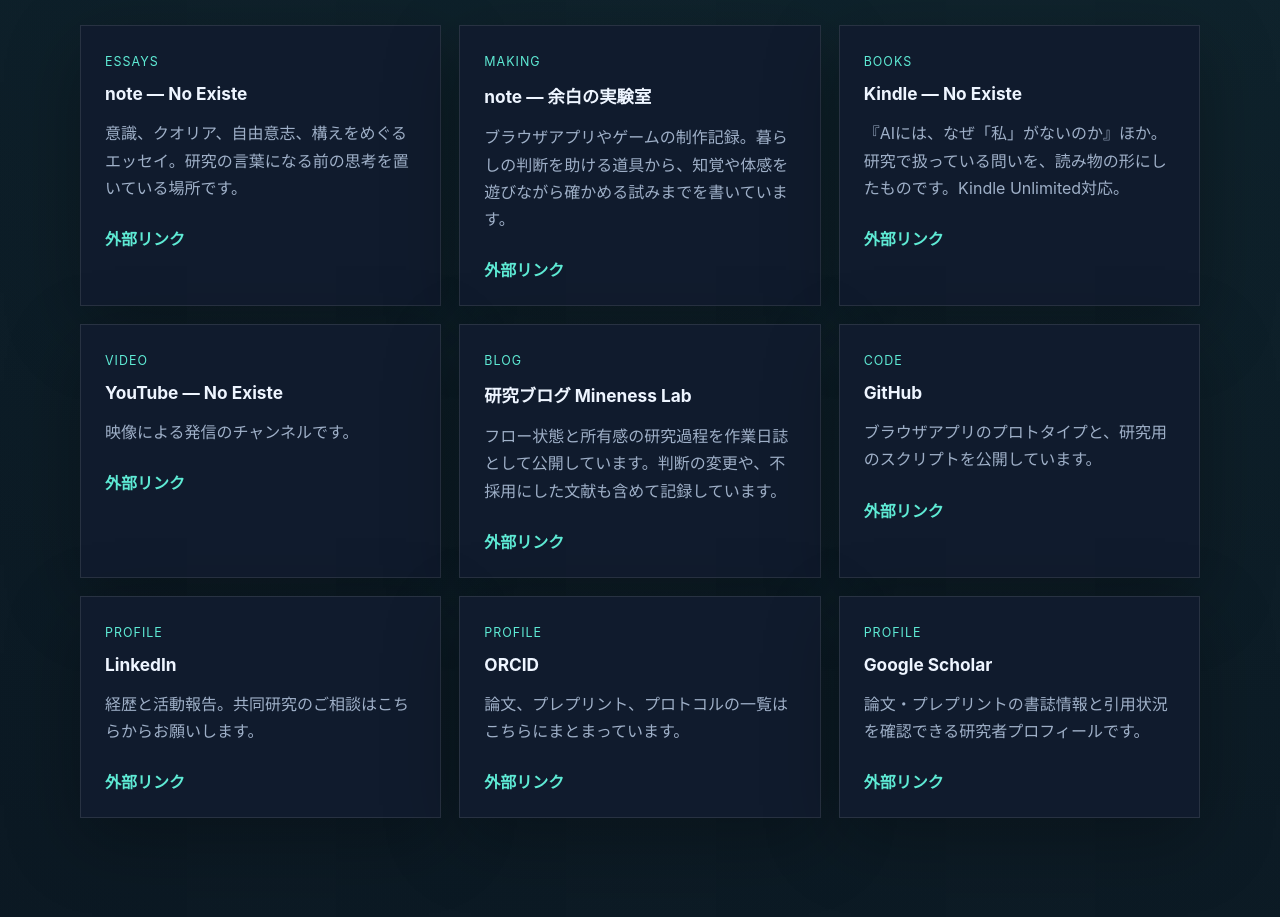
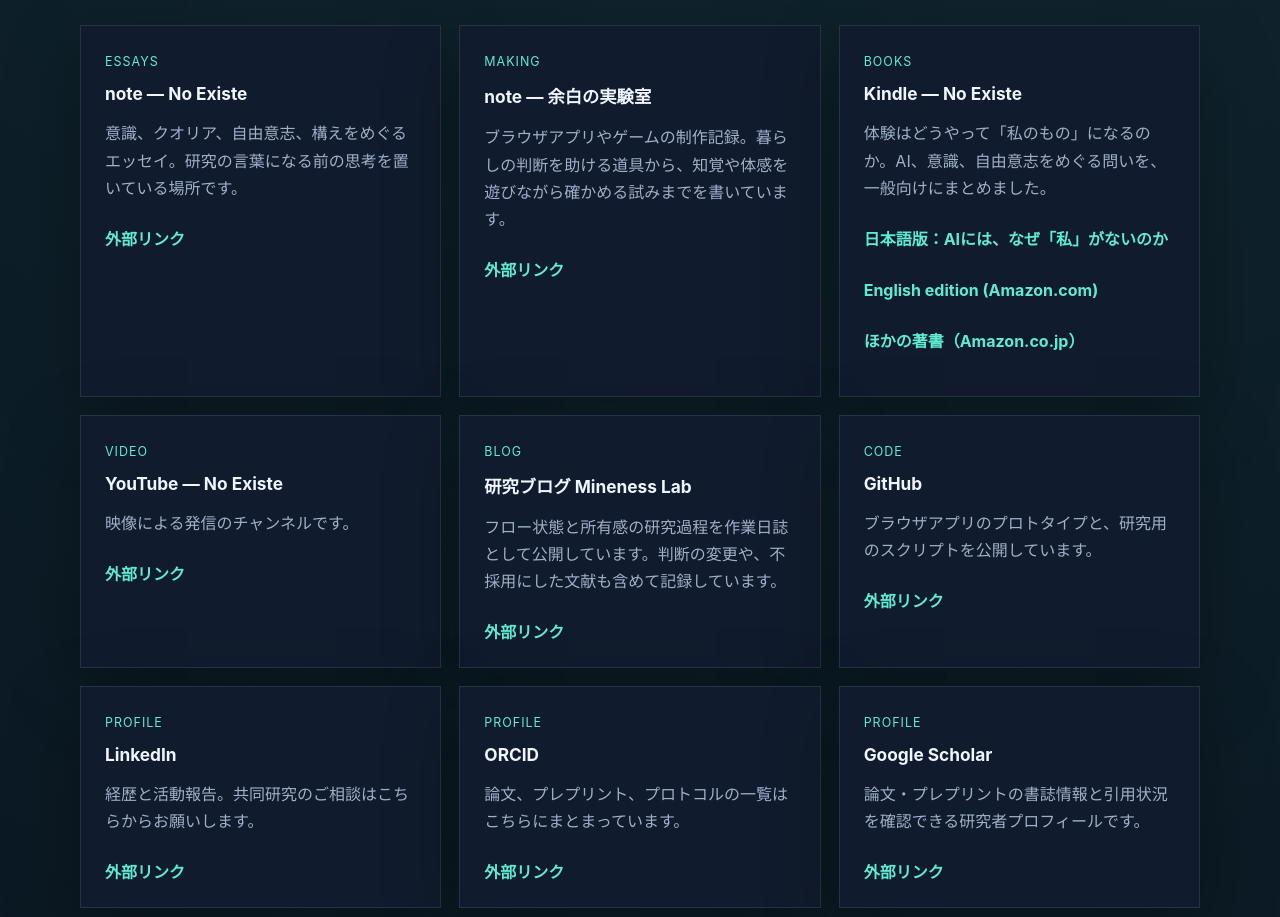
Before and after one commit to paz67416/research-portfolio, a plain HTML site: page ja.html in a window 1280 px wide. Shown: the part 1101-2018 px from the top of the page. Drawn offline with Linux system fonts and the light colour scheme.

Commit message:
Link both Kindle editions from the bilingual portfolio

```diff
--- a/ja.html
+++ b/ja.html
@@ -101,8 +101,10 @@
         <article class="card">
           <span class="card-tag">Books</span>
           <h3>Kindle — No Existe</h3>
-          <p>『AIには、なぜ「私」がないのか』ほか。研究で扱っている問いを、読み物の形にしたものです。Kindle Unlimited対応。</p>
-          <a href="https://www.amazon.co.jp/stores/author/B0G7CVFSM4" target="_blank" rel="noopener" aria-label="Amazon著者ページを開く">外部リンク</a>
+          <p>体験はどうやって「私のもの」になるのか。AI、意識、自由意志をめぐる問いを、一般向けにまとめました。</p>
+          <p><a href="https://www.amazon.co.jp/dp/B0HCJVKHVB" target="_blank" rel="noopener">日本語版：AIには、なぜ「私」がないのか</a></p>
+          <p><a href="https://www.amazon.com/dp/B0HGMQ6K5W" target="_blank" rel="noopener">English edition (Amazon.com)</a></p>
+          <p><a href="https://www.amazon.co.jp/stores/author/B0G7CVFSM4" target="_blank" rel="noopener">ほかの著書（Amazon.co.jp）</a></p>
         </article>
         <article class="card">
           <span class="card-tag">Video</span>
```
Also changed, not shown: index.html (+4 -2 lines).
